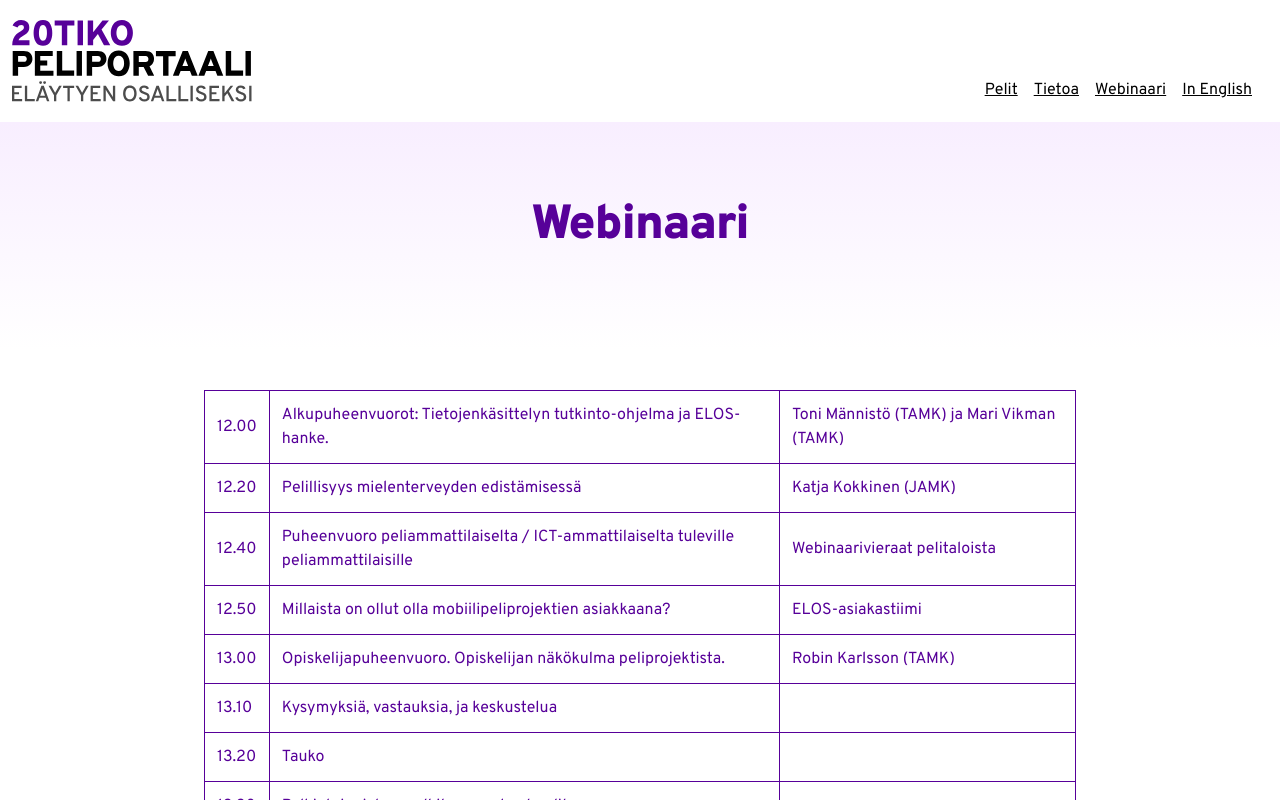
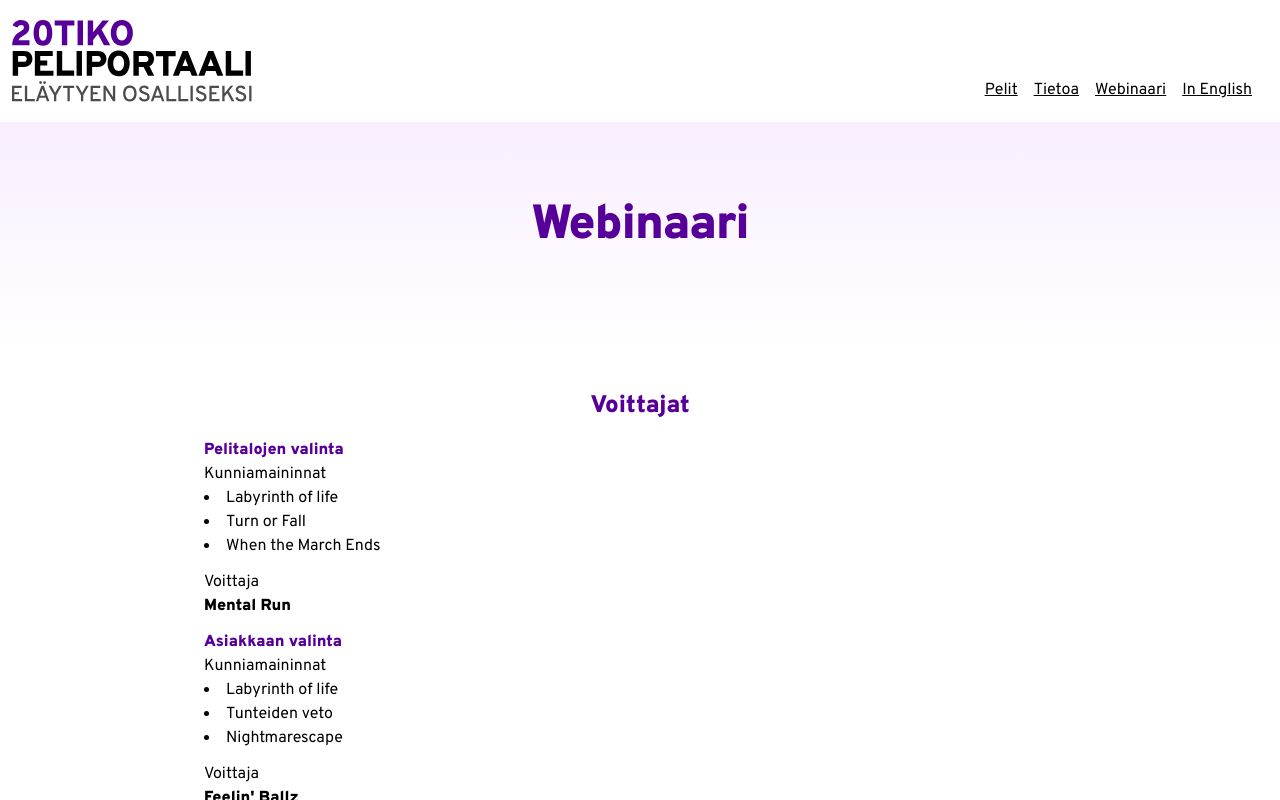
Before and after one commit to mirorauhala/tiko-peliportaali, a Vue app: page / in a window 1280 px wide. Both pictures are taken after a click on the button "Webinaari". Shown: the top 800 px of the page. Built offline with nearby package versions, Linux system fonts and the light colour scheme.

Commit message:
add winners

```diff
--- a/src/components/TikoWebinar.vue
+++ b/src/components/TikoWebinar.vue
@@ -1,6 +1,48 @@
 <template>
   <tiko-small-header>Webinaari</tiko-small-header>
   <article class="max-w-4xl mx-auto mb-12 px-3">
+
+    <h2 class="font-bold text-2xl text-tuni mb-4 text-center">Voittajat</h2>
+
+    <div class="mb-3">
+      <h3 class="font-bold text-tuni">Pelitalojen valinta</h3>
+      <p>Kunniamaininnat</p>
+      <ul class="list-disc list-inside mb-3">
+        <li>Labyrinth of life</li>
+        <li>Turn or Fall</li>
+        <li>When the March Ends</li>
+      </ul>
+
+      <p>Voittaja</p>
+      <p><b>Mental Run</b></p>
+    </div>
+
+    <div class="mb-3">
+      <h3 class="font-bold text-tuni">Asiakkaan valinta</h3>
+      <p>Kunniamaininnat</p>
+      <ul class="list-disc list-inside mb-3">
+        <li>Labyrinth of life</li>
+        <li>Tunteiden veto</li>
+        <li>Nightmarescape</li>
+      </ul>
+
+      <p>Voittaja</p>
+      <p><b>Feelin' Ballz</b></p>
+    </div>
+
+    <div class="mb-3">
+      <h3 class="font-bold text-tuni">Yleisöäänestyksen voittaja</h3>
+      <p><b>Mental Survival</b></p>
+      <ul class="list-disc list-inside">
+        <li>Santeri Puttonen</li>
+        <li>Joona Rämö</li>
+        <li>Joel Eklund</li>
+        <li>Edgar Sarelainen</li>
+      </ul>
+    </div>
+
+
+    <h2 class="font-bold text-2xl text-tuni mb-4 text-center">Ohjelma</h2>
     <div class="overflow-auto">
       <table class="table-auto">
         <tr>
```
